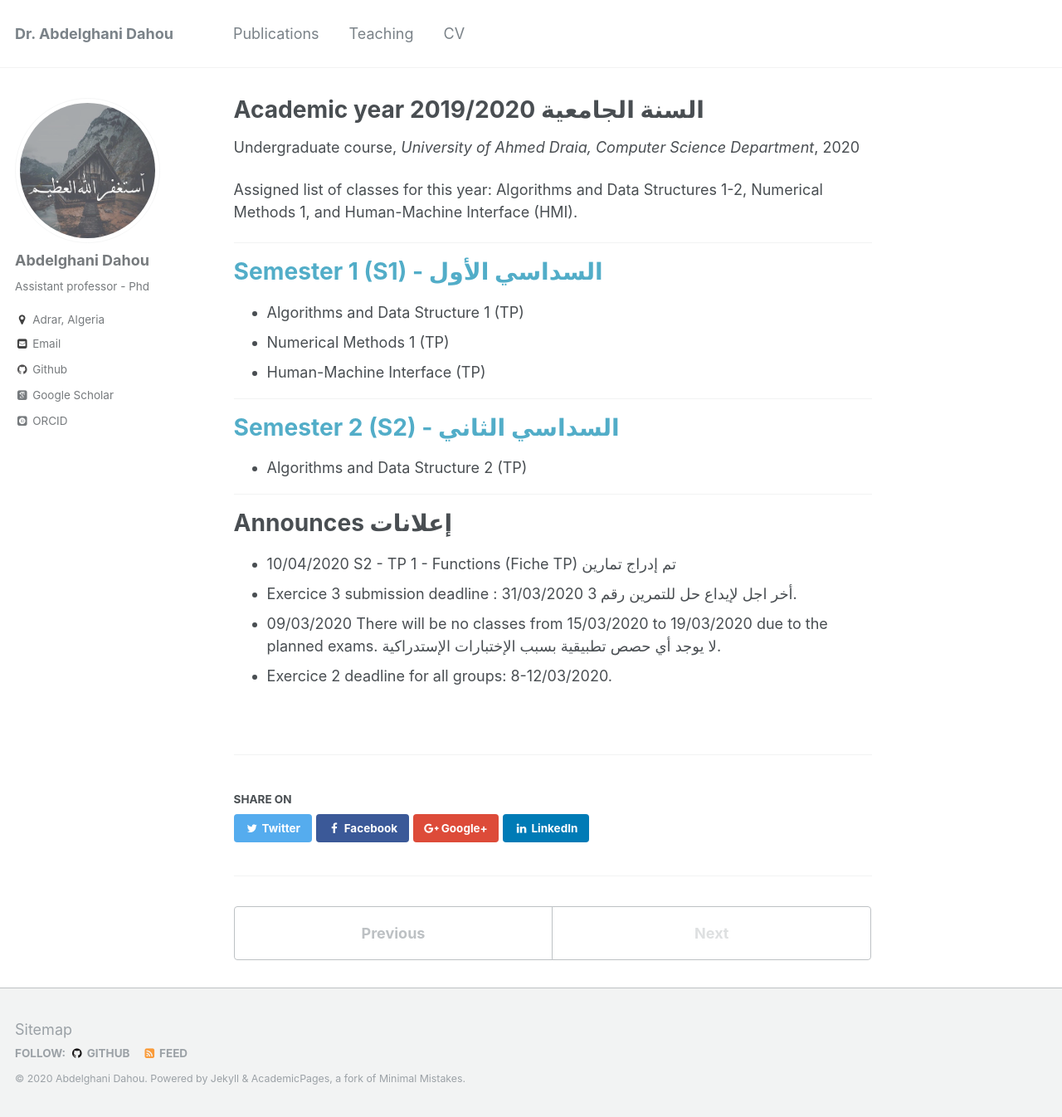
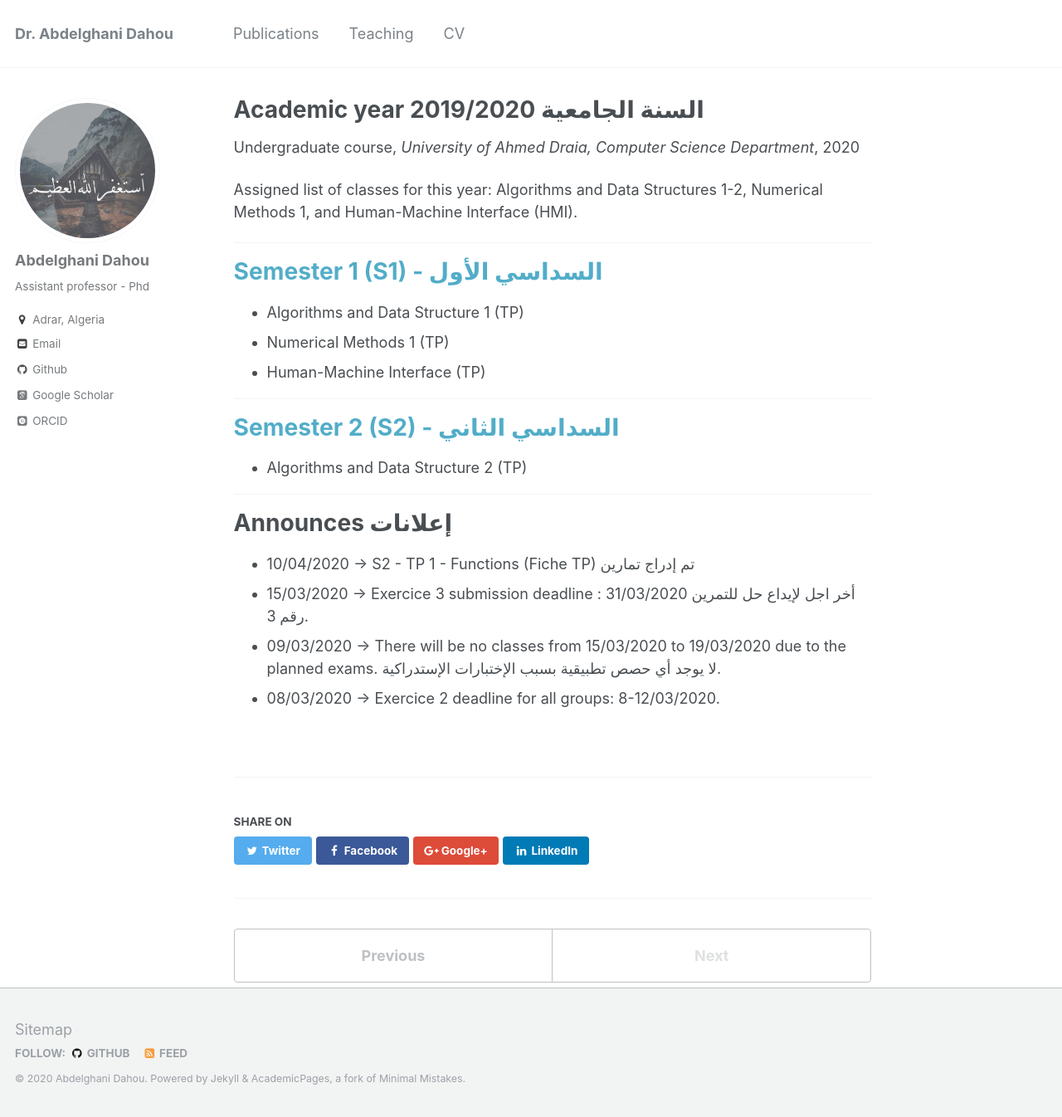
Before and after one commit to dr-dahou-adrar/dr-dahou-adrar.github.io, a Jekyll site: the page built from _teaching/Academic_year_2019_2020.md, in a window 1280 px wide and 1346 px high. Shown: the whole window at 83% size. Built offline with Jekyll 4.4.1, drawn with Linux system fonts in a browser that asks for light colours; some web fonts are replaced.

Commit message:
Update Academic_year_2019_2020.md

```diff
--- a/_teaching/Academic_year_2019_2020.md
+++ b/_teaching/Academic_year_2019_2020.md
@@ -31,7 +31,7 @@ Assigned list of classes for this year: Algorithms and Data Structures 1-2, Nume
 
 Announces إعلانات
 ======
-* 10/04/2020 S2 - TP 1 - Functions (Fiche TP) تم إدراج تمارين
-* Exercice 3 submission deadline : 31/03/2020 أخر اجل لإيداع حل للتمرين رقم 3.
-* 09/03/2020 There will be no classes from 15/03/2020 to 19/03/2020 due to the planned exams. لا يوجد أي حصص تطبيقية بسبب الإختبارات الإستدراكية.
-* Exercice 2 deadline for all groups: 8-12/03/2020.
+* 10/04/2020 -> S2 - TP 1 - Functions (Fiche TP) تم إدراج تمارين
+* 15/03/2020 -> Exercice 3 submission deadline : 31/03/2020 أخر اجل لإيداع حل للتمرين رقم 3.
+* 09/03/2020 -> There will be no classes from 15/03/2020 to 19/03/2020 due to the planned exams. لا يوجد أي حصص تطبيقية بسبب الإختبارات الإستدراكية.
+* 08/03/2020 -> Exercice 2 deadline for all groups: 8-12/03/2020.
```
